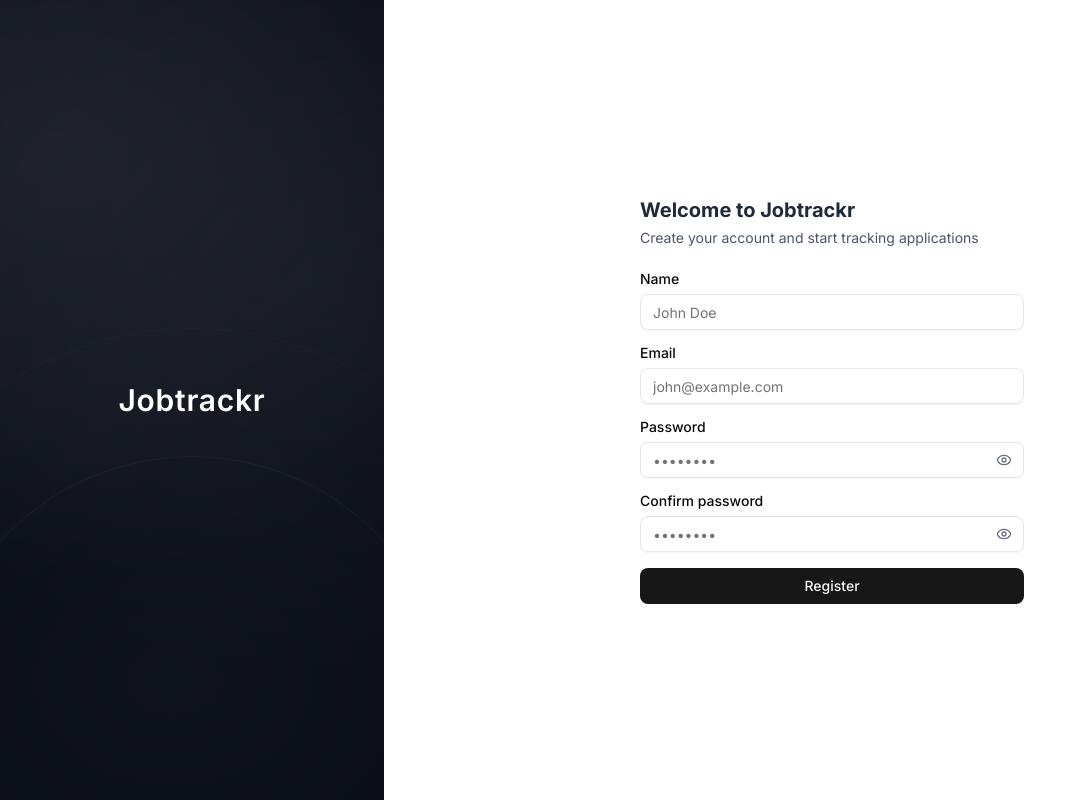
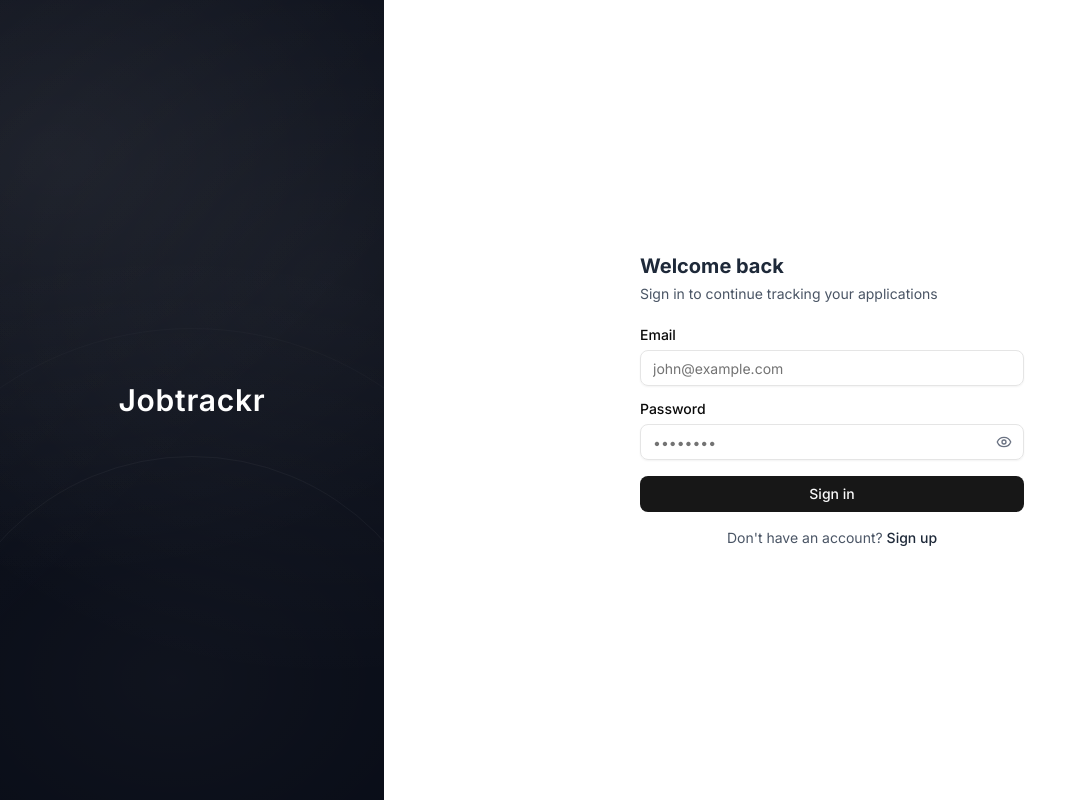
Before and after one commit to murillo-nahas/jobtrackr-frontend, a React (Vite) app: page / in a window 1280 px wide. Shown: the whole page, without its empty margins (0-1087 px from the left). Built offline with nearby package versions, Linux system fonts and the light colour scheme; no server answers.

Commit message:
added login page

```diff
--- a/src/App.tsx
+++ b/src/App.tsx
@@ -11,8 +11,8 @@ function App() {
   return (
     <BrowserRouter>
       <Routes>
-        <Route path="/login" element={<Login />} />
-        <Route path="/" element={<Register />} />
+        <Route path="/" element={<Login />} />
+        <Route path="/register" element={<Register />} />
 
         <Route path="/dashboard" element={<List />} />
         <Route path="/applications/new" element={<Form />} />
--- a/src/components/ui/password-input.tsx
+++ b/src/components/ui/password-input.tsx
@@ -3,7 +3,7 @@ import { Eye, EyeOff } from "lucide-react";
 import { Input } from "./input";
 import { cn } from "@/lib/utils";
 
-interface PasswordInputProps extends InputHTMLAttributes<HTMLInputElement> {}
+interface PasswordInputProps extends InputHTMLAttributes<HTMLInputElement> { }
 
 export const PasswordInput = forwardRef<HTMLInputElement, PasswordInputProps>(
   ({ className, ...props }, ref) => {
--- /dev/null
+++ b/src/hooks/useLogin.ts
@@ -0,0 +1,18 @@
+import { useAuth } from "@/contexts/AuthContext";
+import { api } from "@/lib/api";
+import type { LoginData } from "@/lib/schemas/auth";
+import { useMutation } from "@tanstack/react-query";
+import { useNavigate } from "react-router";
+
+export function useLogin() {
+  const { setToken } = useAuth();
+  const navigate = useNavigate();
+
+  return useMutation({
+    mutationFn: (data: LoginData) => api.auth.login(data),
+    onSuccess: (response) => {
+      setToken(response.access_token);
+      navigate("/applications");
+    },
+  });
+}
--- a/src/lib/schemas/auth.ts
+++ b/src/lib/schemas/auth.ts
@@ -27,3 +27,4 @@ export type User = z.infer<typeof userSchema>;
 export type RegisterFormValues = z.infer<typeof registerSchema>;
 export type RegisterData = Omit<RegisterFormValues, "confirmPassword">;
 export type LoginFormValues = z.infer<typeof loginSchema>;
+export type LoginData = z.infer<typeof loginSchema>;
--- a/src/pages/auth/Login.tsx
+++ b/src/pages/auth/Login.tsx
@@ -1,7 +1,94 @@
+import { useForm } from "react-hook-form";
+import { zodResolver } from "@hookform/resolvers/zod";
+import { Link } from "react-router";
+
+import { Button } from "@/components/ui/button";
+import { Input } from "@/components/ui/input";
+import { PasswordInput } from "@/components/ui/password-input";
+import {
+  Form,
+  FormControl,
+  FormField,
+  FormItem,
+  FormLabel,
+  FormMessage,
+} from "@/components/ui/form";
+
+import { useLogin } from "@/hooks/useLogin";
+import { loginSchema, type LoginFormValues } from "@/lib/schemas/auth";
+import { AuthLayout } from "./components/AuthLayout";
+
 export default function Login() {
+  const loginMutation = useLogin();
+
+  const form = useForm<LoginFormValues>({
+    resolver: zodResolver(loginSchema),
+    mode: "onBlur",
+    defaultValues: {
+      email: "",
+      password: "",
+    },
+  });
+
+  const onSubmit = (data: LoginFormValues): void => {
+    loginMutation.mutate(data);
+  };
+
   return (
-    <div>
-      <h1>Login Page</h1>
-    </div>
+    <AuthLayout>
+      <div className="max-w-md w-full px-8">
+        <h1 className="text-xl font-bold text-gray-800">Welcome back</h1>
+        <p className="mt-1 text-sm text-gray-600">
+          Sign in to continue tracking your applications
+        </p>
+
+        <Form {...form}>
+          <form onSubmit={form.handleSubmit(onSubmit)} className="mt-6 space-y-4">
+            <FormField
+              control={form.control}
+              name="email"
+              render={({ field }) => (
+                <FormItem>
+                  <FormLabel>Email</FormLabel>
+                  <FormControl>
+                    <Input type="email" placeholder="john@example.com" {...field} />
+                  </FormControl>
+                  <FormMessage />
+                </FormItem>
+              )}
+            />
+
+            <FormField
+              control={form.control}
+              name="password"
+              render={({ field }) => (
+                <FormItem>
+                  <FormLabel>Password</FormLabel>
+                  <FormControl>
+                    <PasswordInput placeholder="••••••••" {...field} />
+                  </FormControl>
+                  <FormMessage />
+                </FormItem>
+              )}
+            />
+
+            {loginMutation.isError && (
+              <p className="text-sm text-red-600">{loginMutation.error.message}</p>
+            )}
+
+            <Button type="submit" disabled={loginMutation.isPending} className="w-full">
+              {loginMutation.isPending ? "Signing in..." : "Sign in"}
+            </Button>
+          </form>
+        </Form>
+
+        <p className="mt-4 text-center text-sm text-gray-600">
+          Don't have an account?{" "}
+          <Link to="/register" className="font-medium text-gray-800 hover:underline">
+            Sign up
+          </Link>
+        </p>
+      </div>
+    </AuthLayout>
   );
 }
--- a/src/pages/auth/Register.tsx
+++ b/src/pages/auth/Register.tsx
@@ -1,5 +1,7 @@
 import { useForm } from "react-hook-form";
 import { zodResolver } from "@hookform/resolvers/zod";
+import { Link } from "react-router";
+
 import { Button } from "@/components/ui/button";
 import { Input } from "@/components/ui/input";
 import { PasswordInput } from "@/components/ui/password-input";
@@ -11,9 +13,11 @@ import {
   FormLabel,
   FormMessage,
 } from "@/components/ui/form";
-import { AuthLayout } from "./components/AuthLayout";
+
 import { useRegister } from "@/hooks/useRegister";
 import { registerSchema, type RegisterFormValues } from "@/lib/schemas/auth";
+import { AuthLayout } from "./components/AuthLayout";
+import { ArrowLeft } from "lucide-react";
 
 export default function Register() {
   const registerMutation = useRegister();
@@ -40,6 +44,8 @@ export default function Register() {
   return (
     <AuthLayout>
       <div className="max-w-md w-full px-8">
+        <Link to="/"><ArrowLeft className="text-gray-800 hover:text-gray-600 h-6 w-6 my-4" /></Link>
+
         <h1 className="text-xl font-bold text-gray-800">Welcome to Jobtrackr</h1>
         <p className="mt-1 text-sm text-gray-600">
           Create your account and start tracking applications
@@ -106,11 +112,18 @@ export default function Register() {
               <p className="text-sm text-red-600">{registerMutation.error.message}</p>
             )}
 
-            <Button type="submit" disabled={registerMutation.isPending} className="w-full cursor-pointer">
+            <Button type="submit" disabled={registerMutation.isPending} className="w-full">
               {registerMutation.isPending ? "Creating account..." : "Register"}
             </Button>
           </form>
         </Form>
+
+        <p className="mt-4 text-center text-sm text-gray-600">
+          Already have an account?{" "}
+          <Link to="/login" className="font-medium text-gray-800 hover:underline">
+            Sign in
+          </Link>
+        </p>
       </div>
     </AuthLayout>
   );
```
